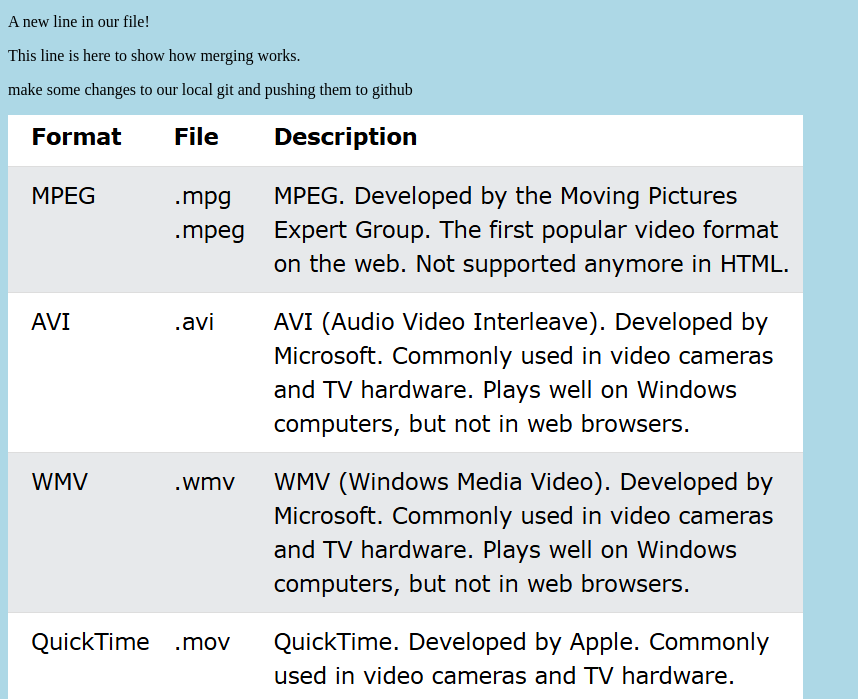
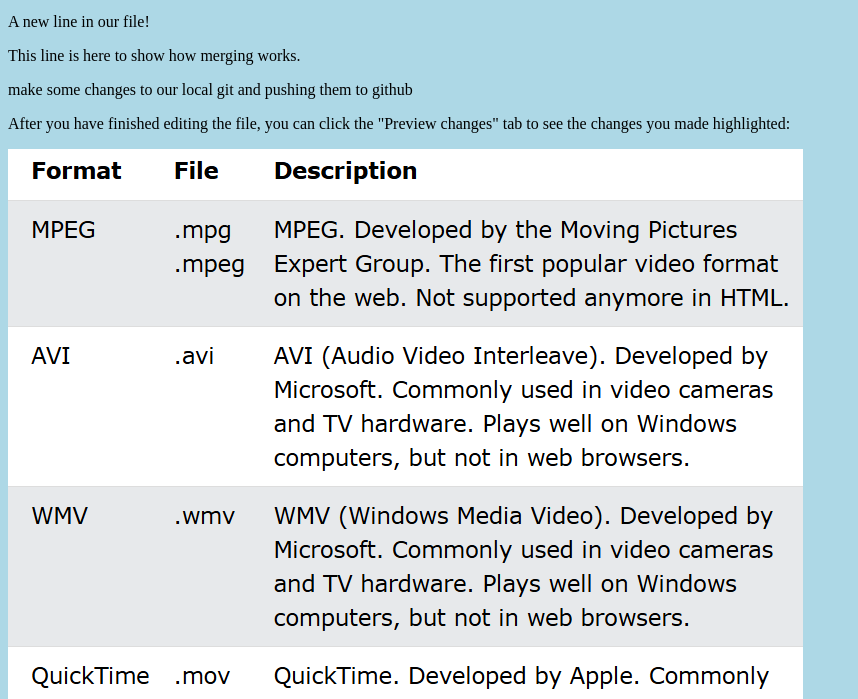
Before and after one commit to XUENICAI/hello-world, a plain HTML site: page index.html in a window 1280 px wide. Shown: the part 101-800 px from the top of the page, without its empty margins (0-858 px from the left). Drawn offline with Linux system fonts and the light colour scheme.

Commit message:
Update index.html in skeleton branch
added some p tags to index.html

```diff
--- a/index.html
+++ b/index.html
@@ -11,6 +11,7 @@
 <p>A new line in our file!</p>
 <p>This line is here to show how merging works.</p>
 <p>make some changes to our local git and pushing them to github</p>
+  <p>After you have finished editing the file, you can click the "Preview changes" tab to see the changes you made highlighted:</p>
 
 <img src="html-14.png">
 </body>
```
